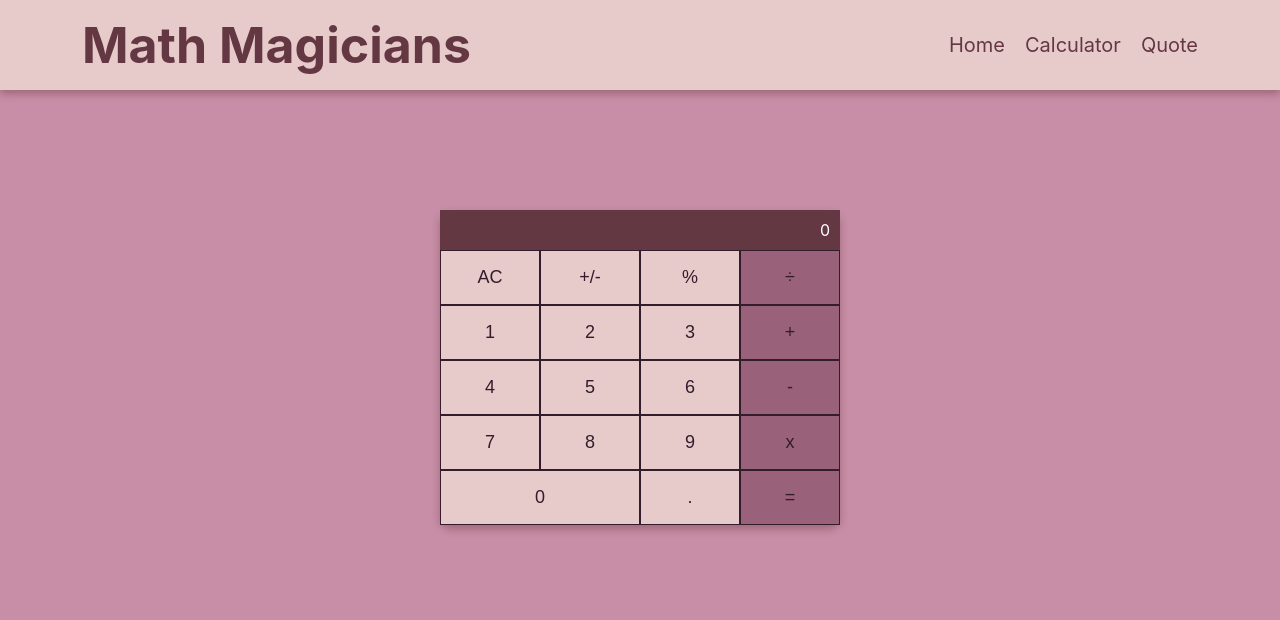
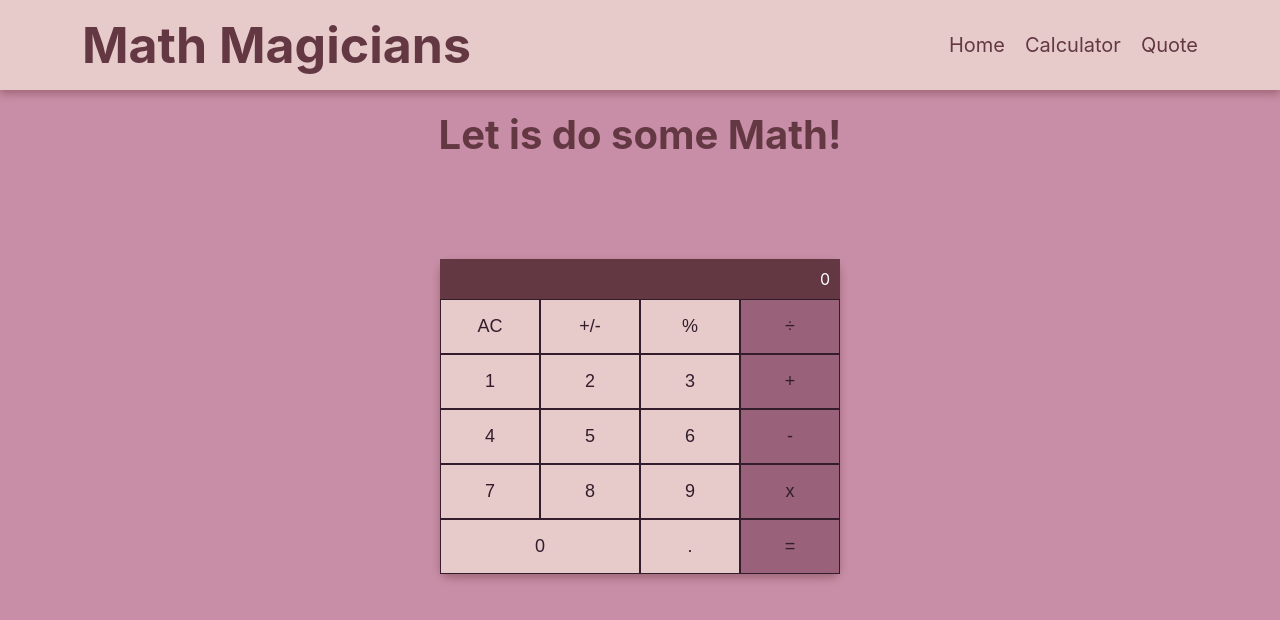
Before and after one commit to ClaudiaRojasSoto/math_magicians, a React (Create React App) app: page /calculator in a window 1280 px wide. Shown: the top 620 px of the page. Built offline with nearby package versions, Linux system fonts and the light colour scheme.

Commit message:
Add an h2 title on handleClick function on Calculator.js file component

```diff
--- a/src/components/Calculator.js
+++ b/src/components/Calculator.js
@@ -46,6 +46,8 @@ function Calculator() {
   const displayValue = next || total || '0';
 
   return (
+    <div className="calculator-wrapper">
+      <h2 className="title">Let is do some Math!</h2>
       <div className="calculator">
         <Display value={displayValue} />
         <div className="row">
@@ -78,6 +80,7 @@ function Calculator() {
           <Button value="=" type="operator" onClick={() => handleClick('=')} />
         </div>
       </div>
+    </div>
   );
 }
 
```
Lines whose indentation alone changed are shown as unchanged.
